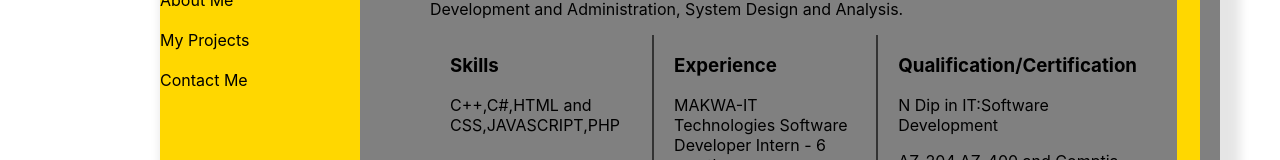
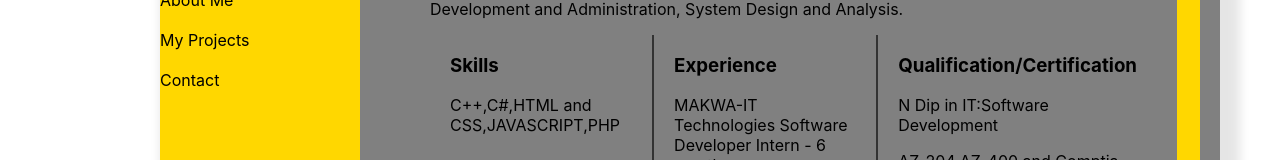
Before and after one commit to nonkazi/Portfolio, a React (Create React App) app: page /about in a window 1280 px wide. Shown: the part 354-514 px from the top of the page. Built offline with nearby package versions, Linux system fonts and the light colour scheme.

Commit message:
Update Navbar.js

```diff
--- a/src/components/Navbar.js
+++ b/src/components/Navbar.js
@@ -19,7 +19,7 @@
 
                 <li><Link to="/projects">My Projects</Link></li>
 
-                <li><Link to="/contact">Contact Me</Link></li>
+                <li><Link to="/contact">Contact</Link></li>
 
             </ul>
         </nav>
```
